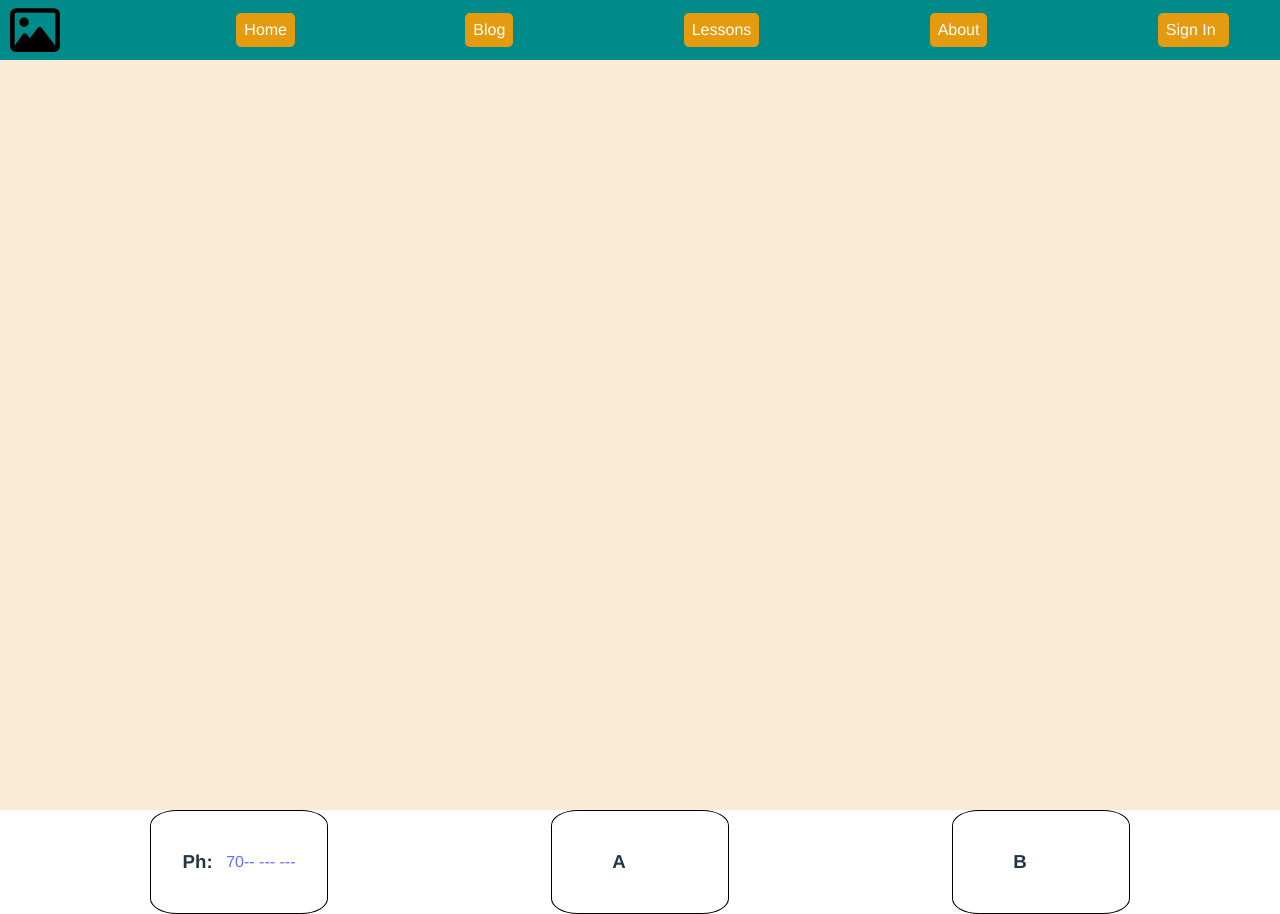
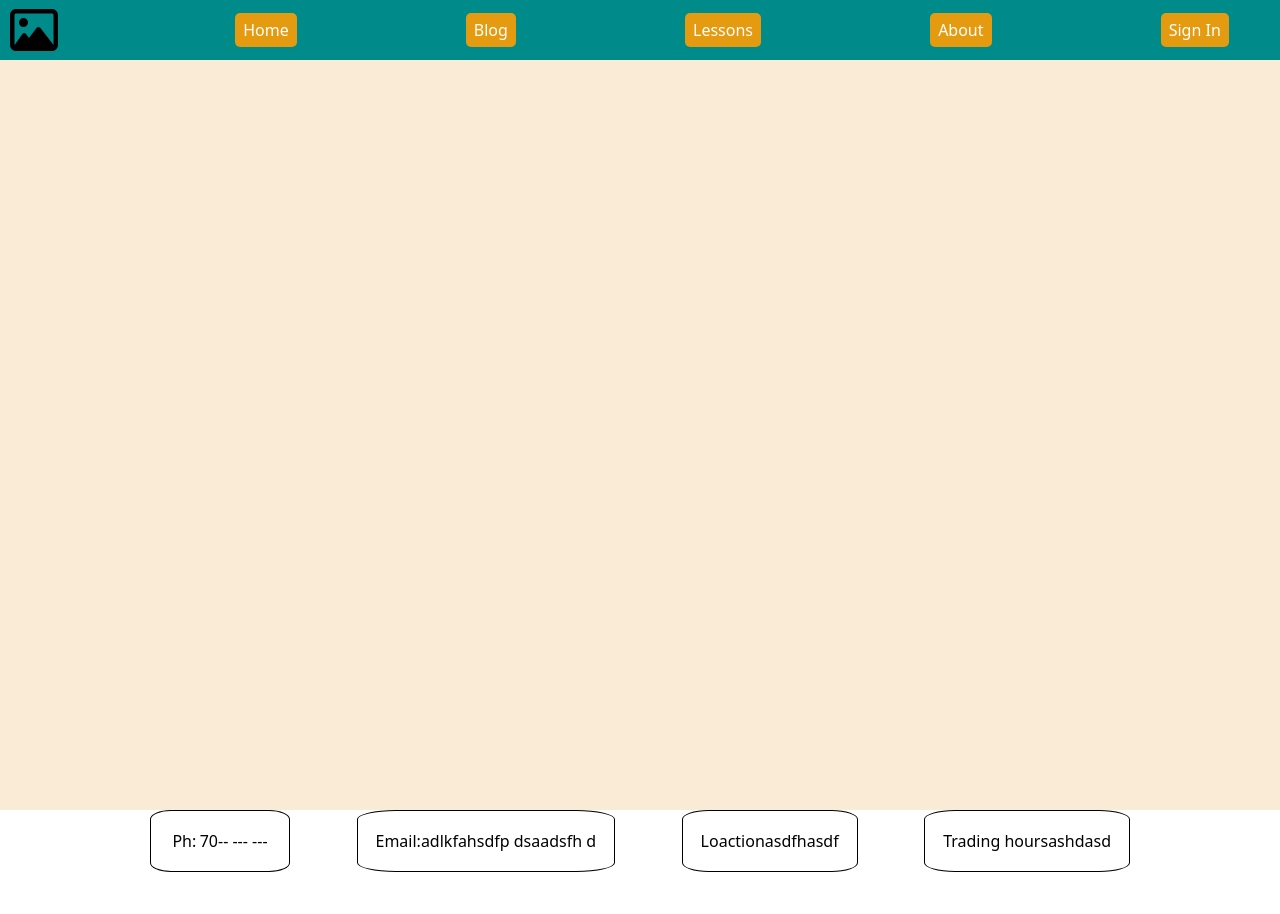
Before and after one commit to JDK898/high-street-gym, a React app: page / in a window 1280 px wide. After the commit the page ends 872 px from the top, so only its background shows below. Built offline with nearby package versions, Linux system fonts and the light colour scheme; the HTML template or start-up script is replaced by a standard one.

Commit message:
started login page

```diff
--- a/src/Header.css
+++ b/src/Header.css
@@ -1,5 +1,4 @@
 header {
-    /* margin: 0 8%; */
     background-color: #008b8b;
     justify-content: space-evenly;
 }
--- a/src/Header.jsx
+++ b/src/Header.jsx
@@ -10,7 +10,7 @@ function Header() {
                 <Link to="/">
                     <img src="images\image-regular.svg" alt="High street gym logo" />
                 </Link>
-                <Link to="#">Home</Link>
+                <Link to="/">Home</Link>
                 <Link to="#">Blog</Link>
                 <Link to="#">Lessons</Link>
                 <Link to="#">About</Link>
--- a/src/Homepage.jsx
+++ b/src/Homepage.jsx
@@ -10,8 +10,9 @@ function Homepage() {
             <div className="spacer"></div>
             <div className="info">
                 <Tile contentType="Ph:" content="70-- --- ---" type="AS" />
-                <Tile contentType="A" type="" content="" />
-                <Tile contentType="B" type="" content="" />
+                <Tile contentType="Email:" content="adlkfahsdfp dsaadsfh d" type="AS" />
+                <Tile contentType="Loaction" type="" content="asdfhasdf" />
+                <Tile contentType="Trading hours" type="" content="ashdasd" />
             </div>
 
         </>
--- /dev/null
+++ b/src/Login.jsx
@@ -0,0 +1,24 @@
+import "./Login.css"
+import Details from "./components/Forms/Clientforms.jsx"
+import Header from "./Header"
+import Btn from "./components/Forms/button.jsx"
+
+
+function Login() {
+    return (
+        <>
+            <Header />
+            <h1 className="text-3xl">Welcom Back</h1>
+            <img src="https://picsum.photos/400/400" alt="stock image" className="" />
+            {/* TODO: fix invisable sytling problem */}
+            <Details inputtype="text" inputname="Username" inputid="user" />
+            <Details inputtype="password" inputname="Password" inputid="PW" />
+            {/* TODO: add Login and join btn */}
+
+            {/* <Link href="#">Reset Password</Link> */}
+        </>
+    )
+}
+
+
+export default Login
--- /dev/null
+++ b/src/components/Forms/Clientforms.css
@@ -0,0 +1,4 @@
+/* .input {
+    border: 1px solid black;
+
+} */
--- /dev/null
+++ b/src/components/Forms/Clientforms.jsx
@@ -0,0 +1,12 @@
+// import { Link } from "react-router-dom"
+import "./Clientforms.css"
+
+function Details({inputtype, inputname, inputid}) {
+    return (
+        <>
+        <input type={inputtype} name={inputname} id={inputid} />
+        </>
+    )
+}
+
+export default Details
--- /dev/null
+++ b/src/components/Forms/button.jsx
@@ -0,0 +1,14 @@
+import { Link } from "react-router-dom"
+import "./button.css"
+
+function Btn(btntype, conten, btnlink) {
+    return (
+        <>
+            <Link to={btnlink}>
+                <button type={btntype}>{conten}</button>
+            </Link>
+        </>
+    )
+}
+
+export default Btn
--- a/src/index.css
+++ b/src/index.css
@@ -1,69 +1,3 @@
-html,body{
-  margin: 0;
-}
-
-:root {
-  font-family: Helvetica, Arial, sans-serif;
-  line-height: 1.5;
-  font-weight: 400;
-
-
-  font-synthesis: none;
-  text-rendering: optimizeLegibility;
-  -webkit-font-smoothing: antialiased;
-  -moz-osx-font-smoothing: grayscale;
-}
-
-a {
-  font-weight: 500;
-  color: #646cff;
-  text-decoration: inherit;
-}
-a:hover {
-  color: #535bf2;
-}
-
-/* body {
-  margin: 0;
-  display: flex;
-  place-items: center;
-  min-width: 320px;
-  min-height: 100vh;
-} */
-
-h1 {
-  font-size: 3.2em;
-  line-height: 1.1;
-}
-
-button {
-  border-radius: 8px;
-  border: 1px solid transparent;
-  padding: 0.6em 1.2em;
-  font-size: 1em;
-  font-weight: 500;
-  font-family: inherit;
-  background-color: #1a1a1a;
-  cursor: pointer;
-  transition: border-color 0.25s;
-}
-button:hover {
-  border-color: #646cff;
-}
-button:focus,
-button:focus-visible {
-  outline: 4px auto -webkit-focus-ring-color;
-}
-
-@media (prefers-color-scheme: light) {
-  :root {
-    color: #213547;
-    background-color: #ffffff;
-  }
-  a:hover {
-    color: #747bff;
-  }
-  button {
-    background-color: #f9f9f9;
-  }
-}
+@tailwind base;
+@tailwind components;
+@tailwind utilities;
--- a/src/main.jsx
+++ b/src/main.jsx
@@ -1,6 +1,7 @@
 import React from 'react'
 import ReactDOM from 'react-dom/client'
 import Homepage from './Homepage.jsx'
+import Login from './Login.jsx'
 import './index.css'
 import { RouterProvider, createBrowserRouter } from 'react-router-dom'
 
@@ -11,7 +12,8 @@ const router = createBrowserRouter([
     element: <Homepage />
   },
   {
-
+    path: "/Login.jsx",
+    element: <Login/>
   }
 
 ])
```
Also changed, not shown: src/Login.css (added), src/components/Forms/button.css (added).
